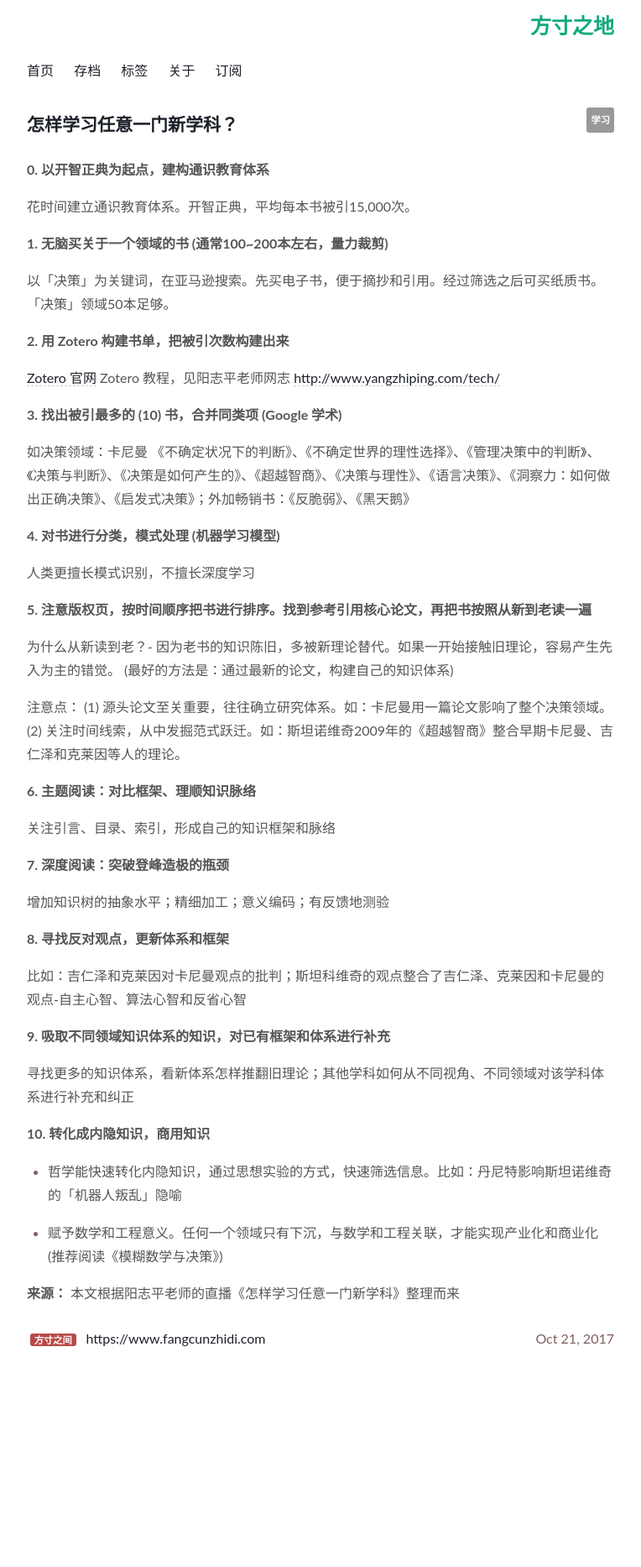
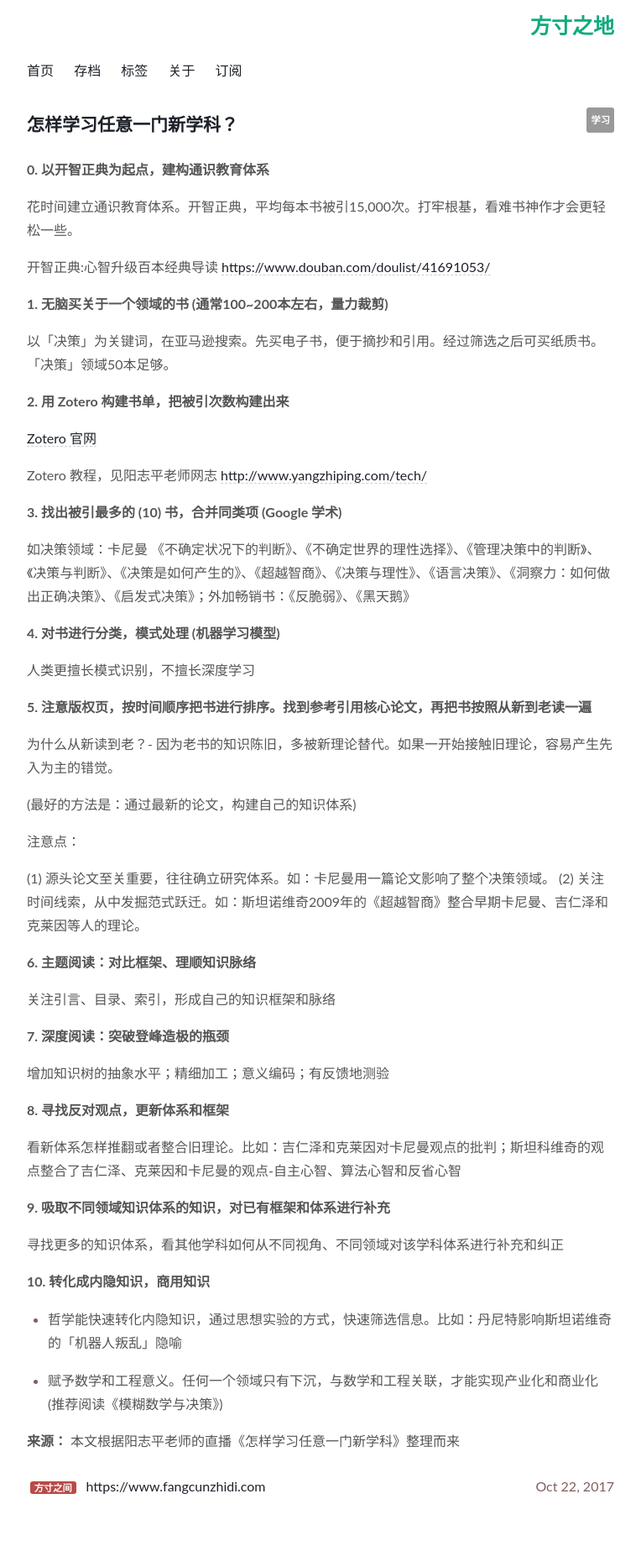
Before and after one commit to Turbo-Snail/ReadingCard, a Jekyll site: the page built from _posts/2017-10-22-How-To-Learn-a- New-Subject.md, in a window 1280 px wide. Shown: the whole page at 84% size, without its empty margins (258-1022 px from the left). Built offline with Jekyll 4.4.1, drawn with Linux system fonts in a browser that asks for light colours; comment, search, counter and statistics services are not loaded; before the commit the page ends 1690 px from its top, so only the background shows below that.

Commit message:
Update and rename 2017-10-21-How-To-Learn-a- New-Subject.md to 2017-10-22-How-To-Learn-a- New-Subject.md

```diff
--- a/_posts/2017-10-21-How-To-Learn-a- New-Subject.md
+++ b/_posts/2017-10-22-How-To-Learn-a- New-Subject.md
@@ -10,7 +10,9 @@ published: true
 
 **0. 以开智正典为起点，建构通识教育体系**
 
-花时间建立通识教育体系。开智正典，平均每本书被引15,000次。
+花时间建立通识教育体系。开智正典，平均每本书被引15,000次。打牢根基，看难书神作才会更轻松一些。
+
+开智正典:心智升级百本经典导读 <https://www.douban.com/doulist/41691053/>
 
 **1. 无脑买关于一个领域的书 (通常100~200本左右，量力裁剪)**
 
@@ -19,6 +21,7 @@ published: true
 **2. 用 Zotero 构建书单，把被引次数构建出来**
 
 [Zotero 官网](https://www.zotero.org)
+
 Zotero 教程，见阳志平老师网志 <http://www.yangzhiping.com/tech/>
 
 **3. 找出被引最多的 (10) 书，合并同类项 (Google 学术)**
@@ -32,9 +35,11 @@ Zotero 教程，见阳志平老师网志 <http://www.yangzhiping.com/tech/>
 **5. 注意版权页，按时间顺序把书进行排序。找到参考引用核心论文，再把书按照从新到老读一遍**
 
 为什么从新读到老？- 因为老书的知识陈旧，多被新理论替代。如果一开始接触旧理论，容易产生先入为主的错觉。
+
 (最好的方法是：通过最新的论文，构建自己的知识体系)
 
 注意点：
+
 (1) 源头论文至关重要，往往确立研究体系。如：卡尼曼用一篇论文影响了整个决策领域。
 (2) 关注时间线索，从中发掘范式跃迁。如：斯坦诺维奇2009年的《超越智商》整合早期卡尼曼、吉仁泽和克莱因等人的理论。
 
@@ -48,11 +53,11 @@ Zotero 教程，见阳志平老师网志 <http://www.yangzhiping.com/tech/>
 
 **8. 寻找反对观点，更新体系和框架**
 
-比如：吉仁泽和克莱因对卡尼曼观点的批判；斯坦科维奇的观点整合了吉仁泽、克莱因和卡尼曼的观点-自主心智、算法心智和反省心智
+看新体系怎样推翻或者整合旧理论。比如：吉仁泽和克莱因对卡尼曼观点的批判；斯坦科维奇的观点整合了吉仁泽、克莱因和卡尼曼的观点-自主心智、算法心智和反省心智
 
 **9. 吸取不同领域知识体系的知识，对已有框架和体系进行补充**
 
-寻找更多的知识体系，看新体系怎样推翻旧理论；其他学科如何从不同视角、不同领域对该学科体系进行补充和纠正
+寻找更多的知识体系，看其他学科如何从不同视角、不同领域对该学科体系进行补充和纠正
 
 **10. 转化成内隐知识，商用知识**
 
```
